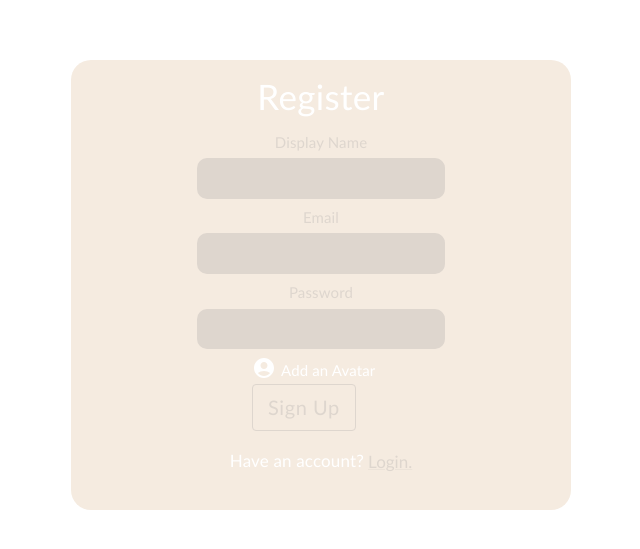
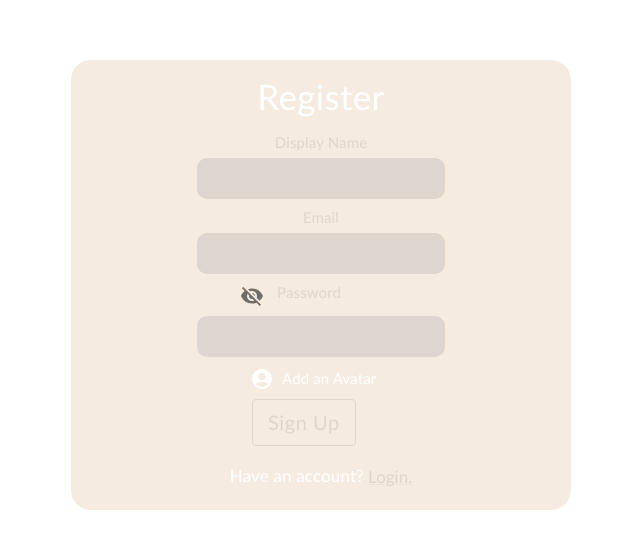
Before and after one commit to nidhi-mylavarapu/cleanBeautyConnect, a Next.js app: page /register in a window 1280 px wide. Shown: the part 123-672 px from the top of the page, without its empty margins (319-959 px from the left). Built offline with nearby package versions, Linux system fonts and the light colour scheme.

Commit message:
cover password option

```diff
--- a/pages/register.tsx
+++ b/pages/register.tsx
@@ -1,11 +1,12 @@
 import { Alert, Box, Button, Container, Divider, FormControl, FormHelperText, Grid, Icon, IconButton, Input, InputLabel, Link, Stack, TextField, Typography } from '@mui/material'
 import React, { useState } from 'react'
 import AccountCircleIcon from '@mui/icons-material/AccountCircle';
-import { Label, Visibility } from '@material-ui/icons';
+import { Label, Visibility, VisibilityOff } from '@material-ui/icons';
 import { getAuth, createUserWithEmailAndPassword, updateProfile } from "firebase/auth";
 import { auth, db, storage } from '../util/firebase';
 import { ref, uploadBytesResumable, getDownloadURL, uploadBytes } from "firebase/storage";
 import { doc, setDoc } from "firebase/firestore";
+import { redirect, useNavigate } from 'react-router-dom';
 
 const registerBoxStyles = {
     borderRadius: "20px",
@@ -38,6 +39,7 @@ const inputStyles = {
 
 const Register = () => {
 
+    const [showPassword, setShowPassword] = useState(false)
     const [err, setErr] = useState(false)
 
     const handleSubmit = async (e) => {
@@ -72,11 +74,7 @@ const Register = () => {
                         }
                     ).then(
                         () => {
-                            setDoc(doc(db, "userChats", res.user.uid), {})
-                        }
-                    ).then(
-                        () => {
-                            console.log("All done.")
+                            setDoc(doc(db, "userChats", res.user.uid), {});
                         }
                     )
                 },
@@ -140,7 +138,10 @@ const Register = () => {
                         Email
                     </Typography>
                     <Input disableUnderline={true} sx={{ ...inputStyles }}></Input>
-
+                    <Stack direction="row" marginLeft="35px">
+                        <IconButton onClick={() => setShowPassword(!showPassword)}>
+                            {showPassword ? <Visibility /> : <VisibilityOff />}
+                        </IconButton>
                         <Typography
                             paddingY="5px"
                             fontFamily={"Gill Sans"}
@@ -152,15 +153,16 @@ const Register = () => {
                         >
                             Password
                         </Typography>
+                    </Stack>
 
-                    <Input disableUnderline={true} type="password" sx={{ ...inputStyles }}></Input>
+                    <Input disableUnderline={true} type={showPassword ? "" : "password"} sx={{ ...inputStyles }}></Input>
 
-                    <Stack direction="row" marginLeft="55px"> {/* fix this */}
+                    <Stack direction="row" marginLeft="45px"> {/* fix this */}
                         <input type="file" style={{ display: "none" }} id="file" />
                         <label htmlFor="file">
-                            <Icon sx={{ marginTop: "5px", marginRight: "5px", color: "#FFFFFF" }}>
+                            <IconButton sx={{ color: "#FFFFFF" }}>
                                 <AccountCircleIcon />
-                            </Icon>
+                            </IconButton>
                         </label>
                         <Typography fontFamily={"Gill Sans"}
                             color="#FFFFFF"
```
Also changed, not shown: pages/login.tsx (+12 -3 lines). Lines whose indentation alone changed are shown as unchanged.
